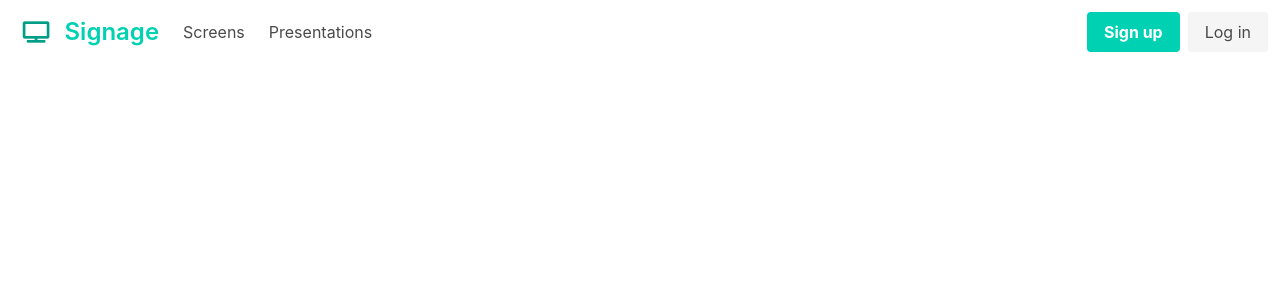
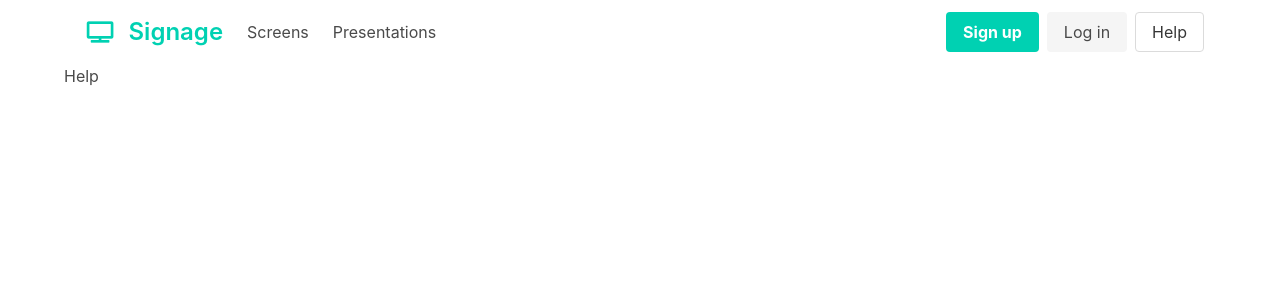
Before and after one commit to bshawn/pi-screen-admin, a React (Create React App) app: page /help in a window 1280 px wide. Shown: the top 300 px of the page. Built offline with nearby package versions, Linux system fonts and the light colour scheme.

Commit message:
Add help screen

```diff
--- a/src/App.js
+++ b/src/App.js
@@ -4,12 +4,13 @@ import { BrowserRouter as Router, Route } from 'react-router-dom';
 import Home from './components/Home';
 import Screens from './components/Screens';
 import Presentations from './components/Presentations';
+import Help from './components/Help';
 
 class App extends Component {
   render() {
     return (
       <Router>
-        <div>
+        <div className="container">
           <header>
             <Navbar />
           </header>
@@ -17,6 +18,7 @@ class App extends Component {
             <Route path="/" exact component={Home} />
             <Route path="/screens" component={Screens} />
             <Route path="/presentations" component={Presentations} />
+            <Route path="/help" component={Help} />
           </div>
         </div>
       </Router>
--- /dev/null
+++ b/src/components/Help.js
@@ -0,0 +1,11 @@
+import React, { Component } from 'react';
+
+class Help extends Component {
+  render() {
+    return (
+      <h1>Help</h1>
+    );
+  }
+}
+
+export default Help;
--- a/src/components/Navbar/NavMenu.js
+++ b/src/components/Navbar/NavMenu.js
@@ -24,6 +24,9 @@ class NavMenu extends Component {
               <a className="button is-light">
                 Log in
               </a>
+              <Link to="/help" className="button">
+                <span>Help</span>
+              </Link>
             </div>
           </div>
         </div>
```
